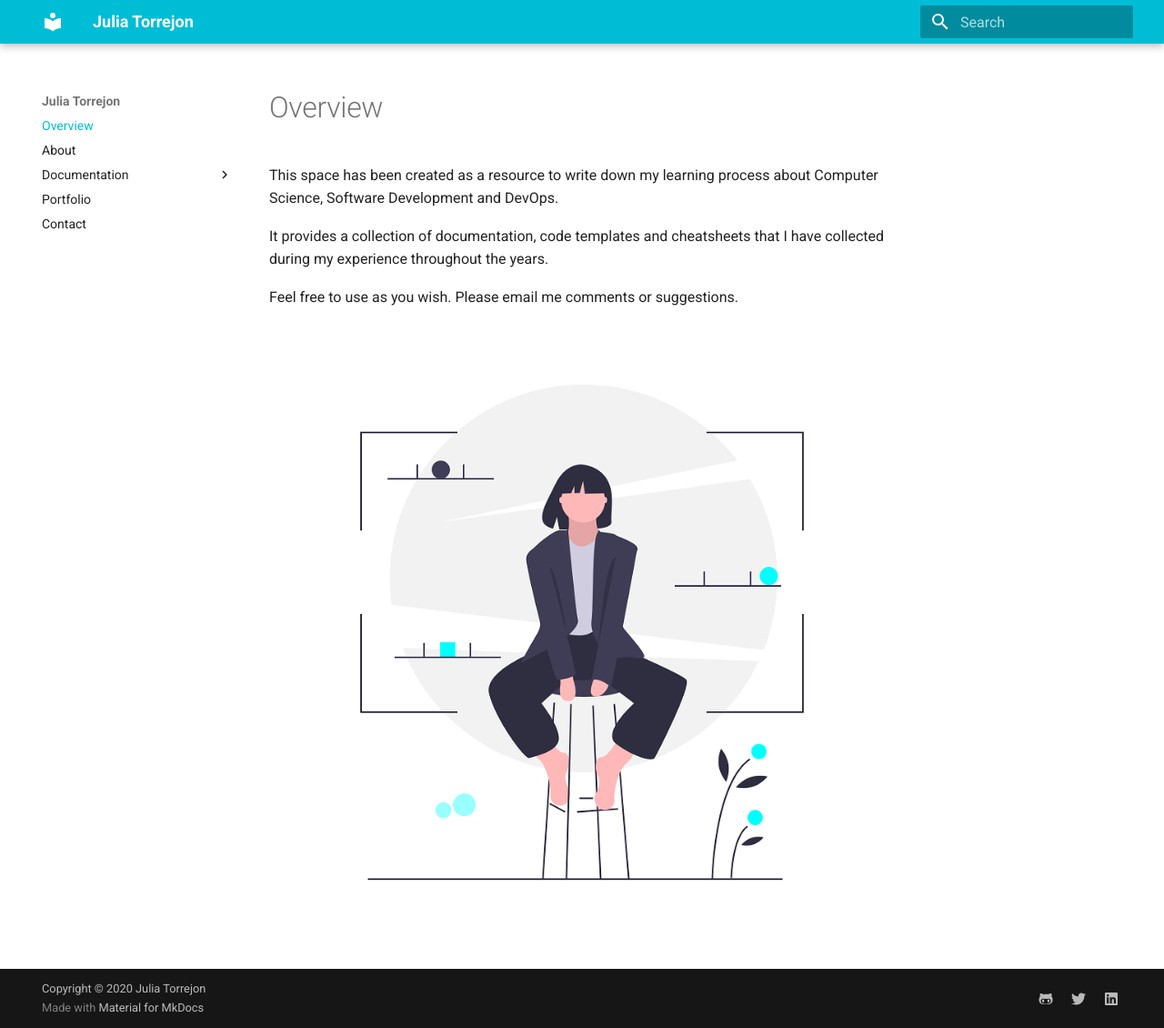
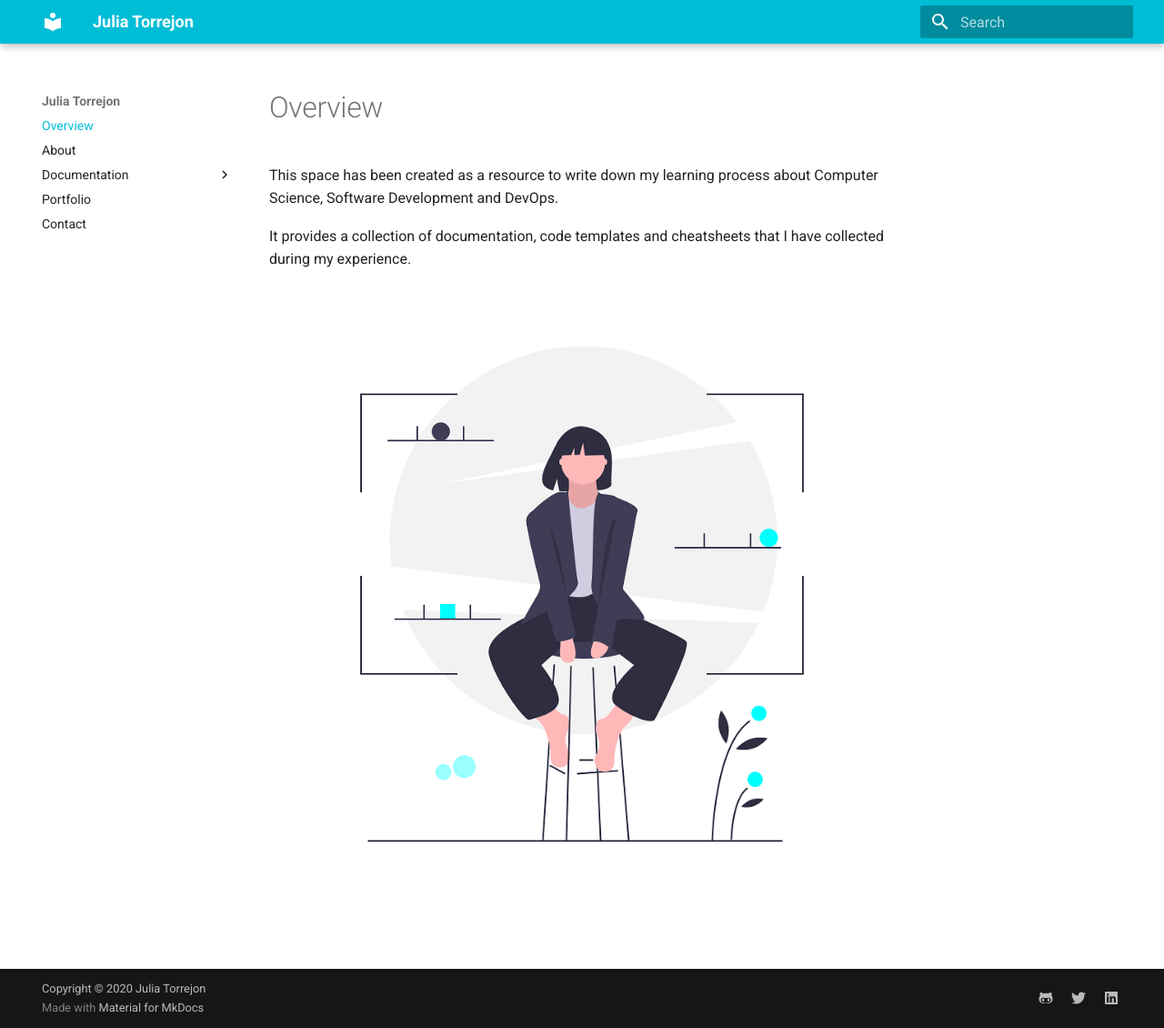
Before and after one commit to JuliaTorrejon/juliatorrejon, an MkDocs documentation site: the page built from docs/index.md, in a window 1280 px wide and 1130 px high. Shown: the whole window at 91% size. Built offline with MkDocs 1.6.1 and Material for MkDocs 9.7.7, drawn with Linux system fonts in a browser that asks for light colours.

Commit message:
Upddate index

```diff
--- a/docs/index.md
+++ b/docs/index.md
@@ -2,8 +2,6 @@
 
 This space has been created as a resource to write down my learning process about Computer Science, Software Development and DevOps.
 
-It provides a collection of documentation, code templates and cheatsheets that I have collected during my experience throughout the years.
-
-Feel free to use as you wish. Please email me comments or suggestions.
+It provides a collection of documentation, code templates and cheatsheets that I have collected during my experience.
 
 [![](images/undraw_modern_professional_cyan.png)](images/undraw_modern_professional_cyan.png)
```
